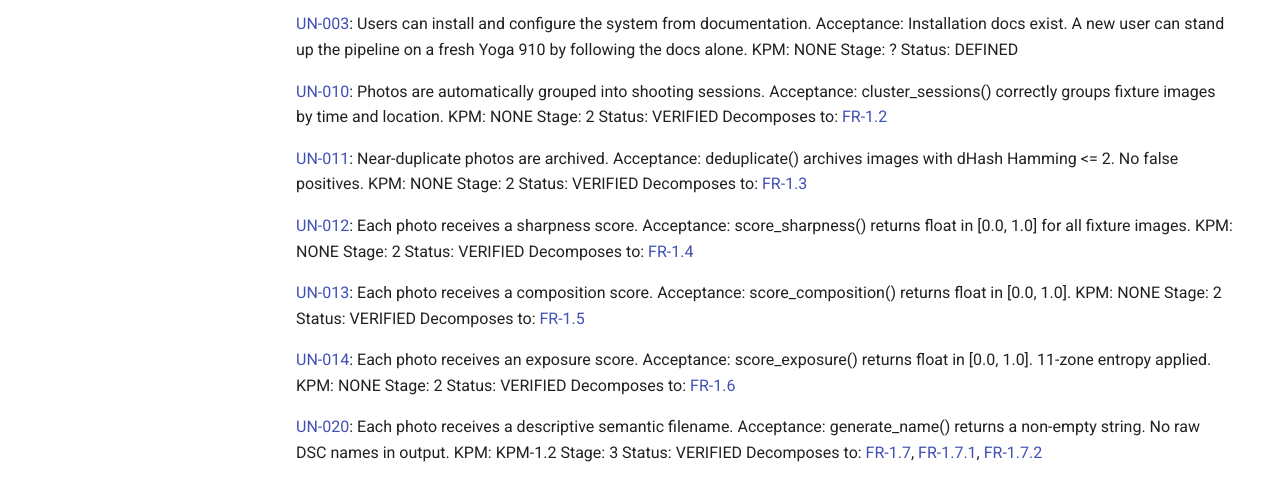
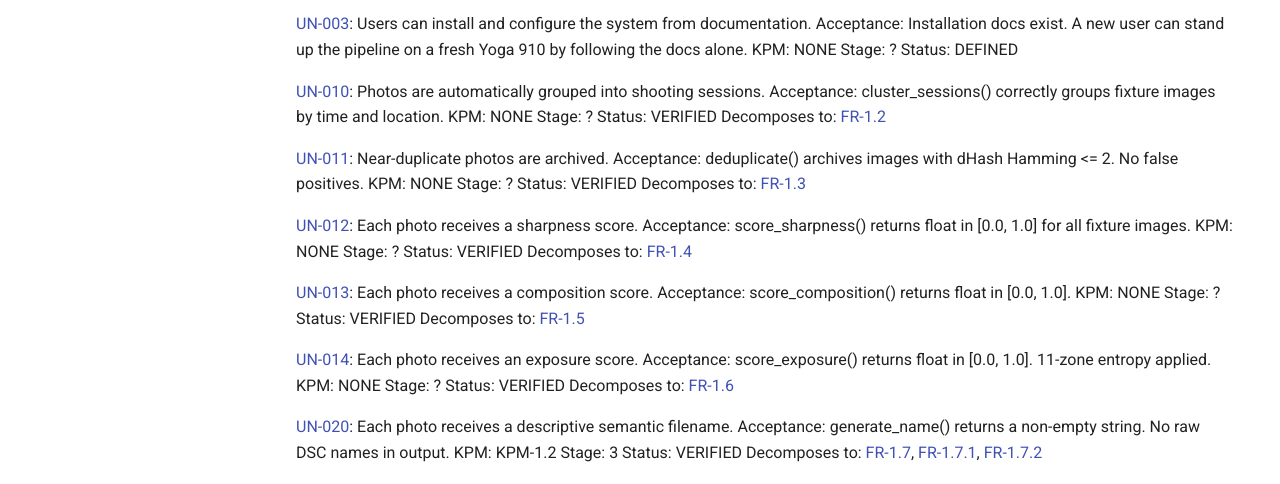
Before and after one commit to Ajam1997/PHOTONFORGE_Photo-Workflow, an MkDocs documentation site: the page built from docs/living-user-needs.md, in a window 1280 px wide and 900 px high, scrolled down 457 px. Shown: the part 178-662 px from the top of the window. Built offline with MkDocs 1.6.1 and Material for MkDocs 9.7.7, drawn with Linux system fonts in a browser that asks for light colours; comment, search, counter and statistics services are not loaded.

Commit message:
docs: auto-regenerate from GitHub Issues [skip ci]

```diff
--- a/docs/living-user-needs.md
+++ b/docs/living-user-needs.md
@@ -34,35 +34,35 @@ Status: DEFINED
 [UN-010](https://github.com/Ajam1997/PHOTONFORGE_Photo-Workflow/issues/32): Photos are automatically grouped into shooting sessions.
 Acceptance: cluster_sessions() correctly groups fixture images by time and location.
 KPM: NONE
-Stage: 2
+Stage: ?
 Status: VERIFIED
 Decomposes to: [FR-1.2](https://github.com/Ajam1997/PHOTONFORGE_Photo-Workflow/issues/49)
 
 [UN-011](https://github.com/Ajam1997/PHOTONFORGE_Photo-Workflow/issues/33): Near-duplicate photos are archived.
 Acceptance: deduplicate() archives images with dHash Hamming <= 2. No false positives.
 KPM: NONE
-Stage: 2
+Stage: ?
 Status: VERIFIED
 Decomposes to: [FR-1.3](https://github.com/Ajam1997/PHOTONFORGE_Photo-Workflow/issues/50)
 
 [UN-012](https://github.com/Ajam1997/PHOTONFORGE_Photo-Workflow/issues/34): Each photo receives a sharpness score.
 Acceptance: score_sharpness() returns float in [0.0, 1.0] for all fixture images.
 KPM: NONE
-Stage: 2
+Stage: ?
 Status: VERIFIED
 Decomposes to: [FR-1.4](https://github.com/Ajam1997/PHOTONFORGE_Photo-Workflow/issues/51)
 
 [UN-013](https://github.com/Ajam1997/PHOTONFORGE_Photo-Workflow/issues/35): Each photo receives a composition score.
 Acceptance: score_composition() returns float in [0.0, 1.0].
 KPM: NONE
-Stage: 2
+Stage: ?
 Status: VERIFIED
 Decomposes to: [FR-1.5](https://github.com/Ajam1997/PHOTONFORGE_Photo-Workflow/issues/52)
 
 [UN-014](https://github.com/Ajam1997/PHOTONFORGE_Photo-Workflow/issues/36): Each photo receives an exposure score.
 Acceptance: score_exposure() returns float in [0.0, 1.0]. 11-zone entropy applied.
 KPM: NONE
-Stage: 2
+Stage: ?
 Status: VERIFIED
 Decomposes to: [FR-1.6](https://github.com/Ajam1997/PHOTONFORGE_Photo-Workflow/issues/53)
 
```
